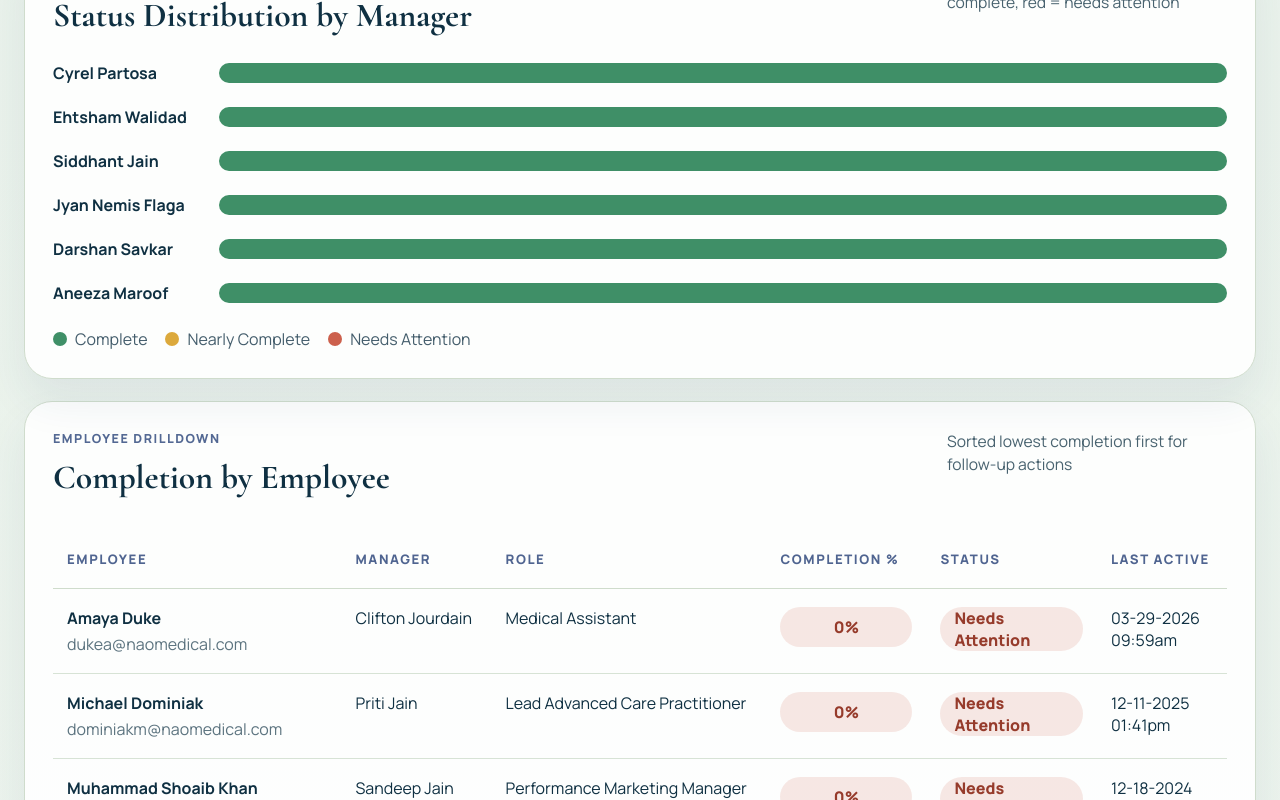
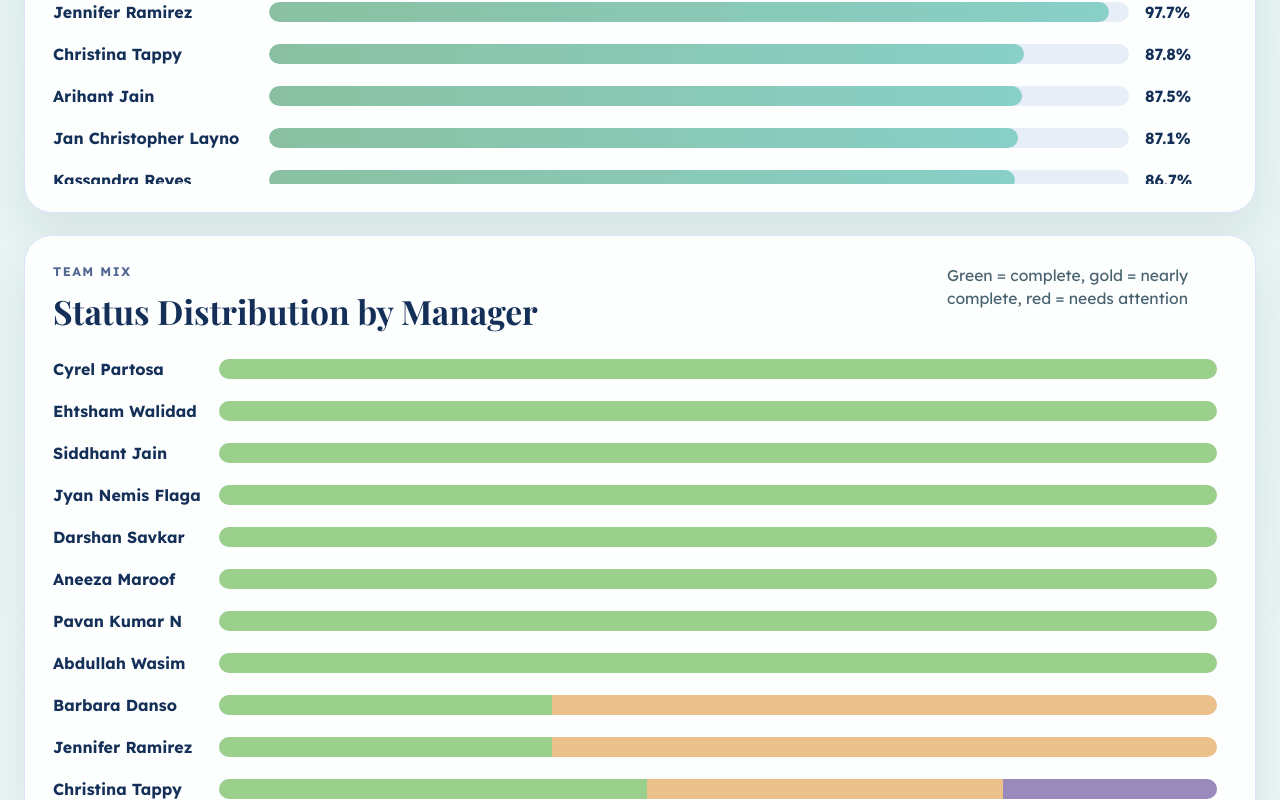
Before and after one commit to andallom-sys/trainual-completion, a Next.js app: page / in a window 1280 px wide. Shown: the part 2640-3440 px from the top of the page. Built offline with nearby package versions, Linux system fonts and the light colour scheme; no server answers; the database is empty.

Commit message:
Update dashboard branding and scrollable chart panels

```diff
--- a/app/globals.css
+++ b/app/globals.css
@@ -1,15 +1,19 @@
 :root {
-  --nao-navy: #233d74;
-  --nao-ink: #0f3042;
-  --nao-green: #3f8f67;
-  --nao-green-soft: #65b88b;
-  --nao-gold: #dca93c;
-  --nao-red: #cc604c;
-  --nao-cream: #f4f7f1;
-  --nao-mist: #edf4ef;
-  --nao-border: #cfdccc;
+  --nao-navy: #1e3565;
+  --nao-ink: #143058;
+  --nao-green: #9acf8c;
+  --nao-green-soft: #8ac0a1;
+  --nao-teal: #88d0c8;
+  --nao-blue-soft: #82c3db;
+  --nao-lilac: #ab9dc6;
+  --nao-lilac-soft: #9a89bb;
+  --nao-gold: #ebc08a;
+  --nao-red: #d98b7f;
+  --nao-cream: #f5fbf4;
+  --nao-mist: #e6f2f7;
+  --nao-border: #dae4fb;
   --nao-white: #ffffff;
-  --nao-shadow: 0 22px 44px rgba(35, 61, 116, 0.08);
+  --nao-shadow: 0 22px 44px rgba(30, 53, 101, 0.08);
 }
 
 * {
@@ -18,8 +22,8 @@
 
 html {
   background:
-    radial-gradient(circle at top center, rgba(199, 220, 206, 0.42), transparent 34%),
-    linear-gradient(180deg, #f6faf5 0%, #eef5ef 100%);
+    radial-gradient(circle at top center, rgba(130, 195, 219, 0.22), transparent 32%),
+    linear-gradient(180deg, #f5fbf4 0%, #eef6fb 100%);
 }
 
 body {
@@ -76,8 +80,8 @@ a {
   margin: 0 0 18px;
   padding: 12px 16px;
   border-radius: 999px;
-  color: #1e7859;
-  background: #e6f0df;
+  color: var(--nao-navy);
+  background: rgba(154, 207, 140, 0.32);
   font-size: 0.9rem;
 }
 
@@ -131,7 +135,7 @@ a {
 
 .scorecard-box p {
   margin: 0;
-  color: rgba(35, 61, 116, 0.76);
+  color: rgba(30, 53, 101, 0.76);
   font-size: 0.86rem;
 }
 
@@ -155,7 +159,7 @@ a {
 
 .metric-label {
   margin: 0;
-  color: rgba(35, 61, 116, 0.78);
+  color: rgba(30, 53, 101, 0.78);
   font-size: 0.82rem;
 }
 
@@ -251,6 +255,21 @@ a {
   color: rgba(15, 48, 66, 0.76);
 }
 
+.chart-scroll {
+  max-height: 560px;
+  overflow-y: auto;
+  padding-right: 10px;
+}
+
+.chart-scroll::-webkit-scrollbar {
+  width: 10px;
+}
+
+.chart-scroll::-webkit-scrollbar-thumb {
+  background: rgba(30, 53, 101, 0.2);
+  border-radius: 999px;
+}
+
 .bar-list {
   display: grid;
   gap: 22px;
@@ -278,14 +297,14 @@ a {
   height: 20px;
   overflow: hidden;
   border-radius: 999px;
-  background: #e3eadf;
+  background: #e8eef7;
 }
 
 .progress-fill {
   display: block;
   height: 100%;
   border-radius: 999px;
-  background: linear-gradient(90deg, var(--nao-green), var(--nao-green-soft));
+  background: linear-gradient(90deg, var(--nao-green-soft), var(--nao-teal));
 }
 
 .stacked-track {
@@ -305,7 +324,7 @@ a {
 }
 
 .stacked-segment--risk {
-  background: var(--nao-red);
+  background: var(--nao-lilac-soft);
 }
 
 .legend-row {
@@ -337,7 +356,7 @@ a {
 }
 
 .legend-dot--risk {
-  background: var(--nao-red);
+  background: var(--nao-lilac-soft);
 }
 
 .table-shell {
@@ -392,18 +411,18 @@ a {
 }
 
 .score-pill--complete {
-  background: rgba(63, 143, 103, 0.14);
-  color: #236746;
+  background: rgba(138, 192, 161, 0.2);
+  color: #355f4b;
 }
 
 .score-pill--watch {
-  background: rgba(220, 169, 60, 0.16);
-  color: #8b620d;
+  background: rgba(235, 192, 138, 0.28);
+  color: #8d6420;
 }
 
 .score-pill--risk {
-  background: rgba(204, 96, 76, 0.14);
-  color: #963b2b;
+  background: rgba(171, 157, 198, 0.26);
+  color: #5f4e88;
 }
 
 @media (max-width: 1320px) {
--- a/app/layout.tsx
+++ b/app/layout.tsx
@@ -1,15 +1,16 @@
 import type { Metadata } from "next";
-import { Cormorant_Garamond, Manrope } from "next/font/google";
+import { Lexend, Playfair_Display } from "next/font/google";
 import "./globals.css";
 
-const bodyFont = Manrope({
+const bodyFont = Lexend({
   subsets: ["latin"],
+  weight: ["400", "500", "600", "700"],
   variable: "--font-body"
 });
 
-const displayFont = Cormorant_Garamond({
+const displayFont = Playfair_Display({
   subsets: ["latin"],
-  weight: ["500", "600", "700"],
+  weight: ["600", "700", "800"],
   variable: "--font-display"
 });
 
--- a/components/dashboard-view.tsx
+++ b/components/dashboard-view.tsx
@@ -159,7 +159,7 @@ export function DashboardView({ snapshot }: DashboardViewProps) {
     };
   }, [filteredEmployees, filteredManagers.length]);
 
-  const managerMix = useMemo(() => buildManagerMix(filteredManagers).slice(0, 6), [filteredManagers]);
+  const managerMix = useMemo(() => buildManagerMix(filteredManagers), [filteredManagers]);
 
   return (
     <>
@@ -301,7 +301,8 @@ export function DashboardView({ snapshot }: DashboardViewProps) {
             <p>Ranked highest to lowest</p>
           </div>
 
-          <div className="bar-list">
+          <div className="chart-scroll">
+            <div className="bar-list">
             {managerMix.map((manager) => (
               <div key={manager.name} className="bar-row">
                 <strong className="bar-row__label">{manager.name}</strong>
@@ -314,6 +315,7 @@ export function DashboardView({ snapshot }: DashboardViewProps) {
                 <strong className="bar-row__value">{manager.averageCompletion}%</strong>
               </div>
             ))}
+            </div>
           </div>
         </article>
 
@@ -326,7 +328,8 @@ export function DashboardView({ snapshot }: DashboardViewProps) {
             <p>Green = complete, gold = nearly complete, red = needs attention</p>
           </div>
 
-          <div className="bar-list">
+          <div className="chart-scroll">
+            <div className="bar-list">
             {managerMix.map((manager) => {
               const total = Math.max(manager.directReports, 1);
               return (
@@ -349,6 +352,7 @@ export function DashboardView({ snapshot }: DashboardViewProps) {
                 </div>
               );
             })}
+            </div>
           </div>
 
           <div className="legend-row">
```
